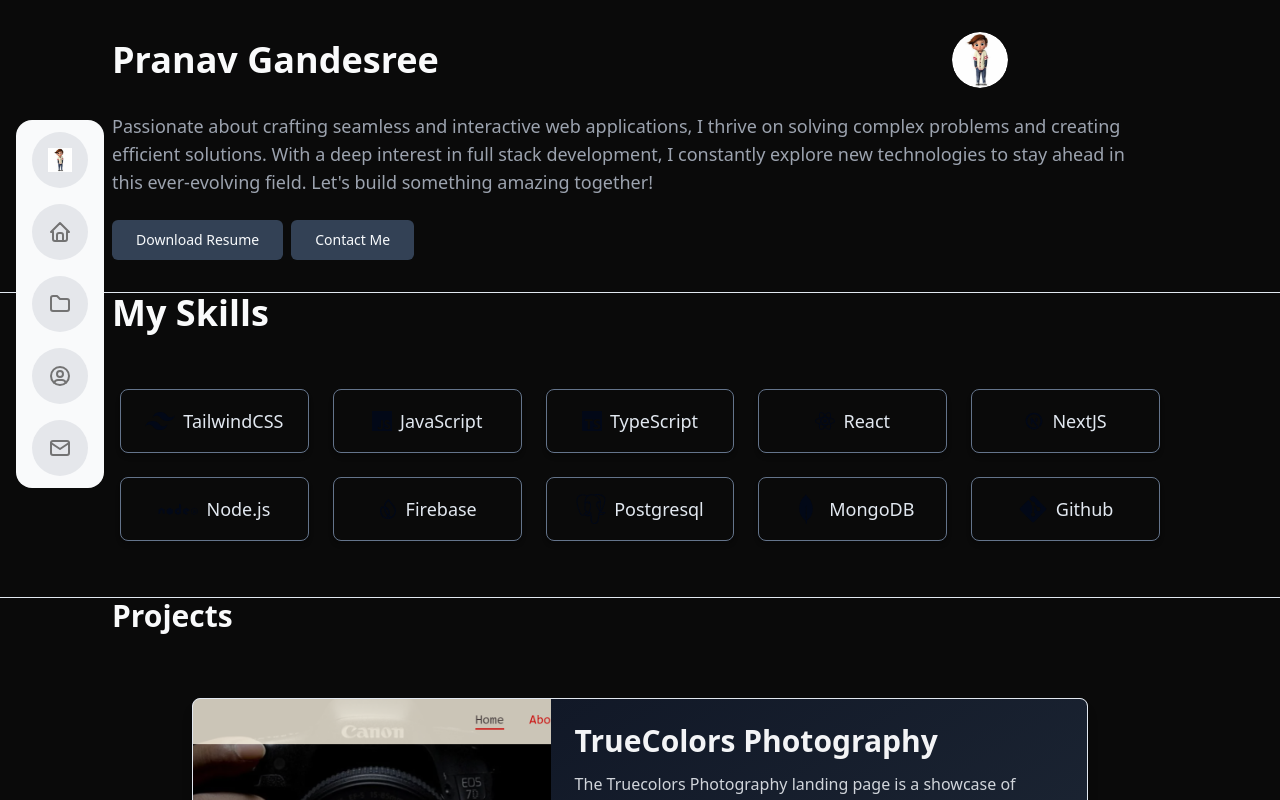
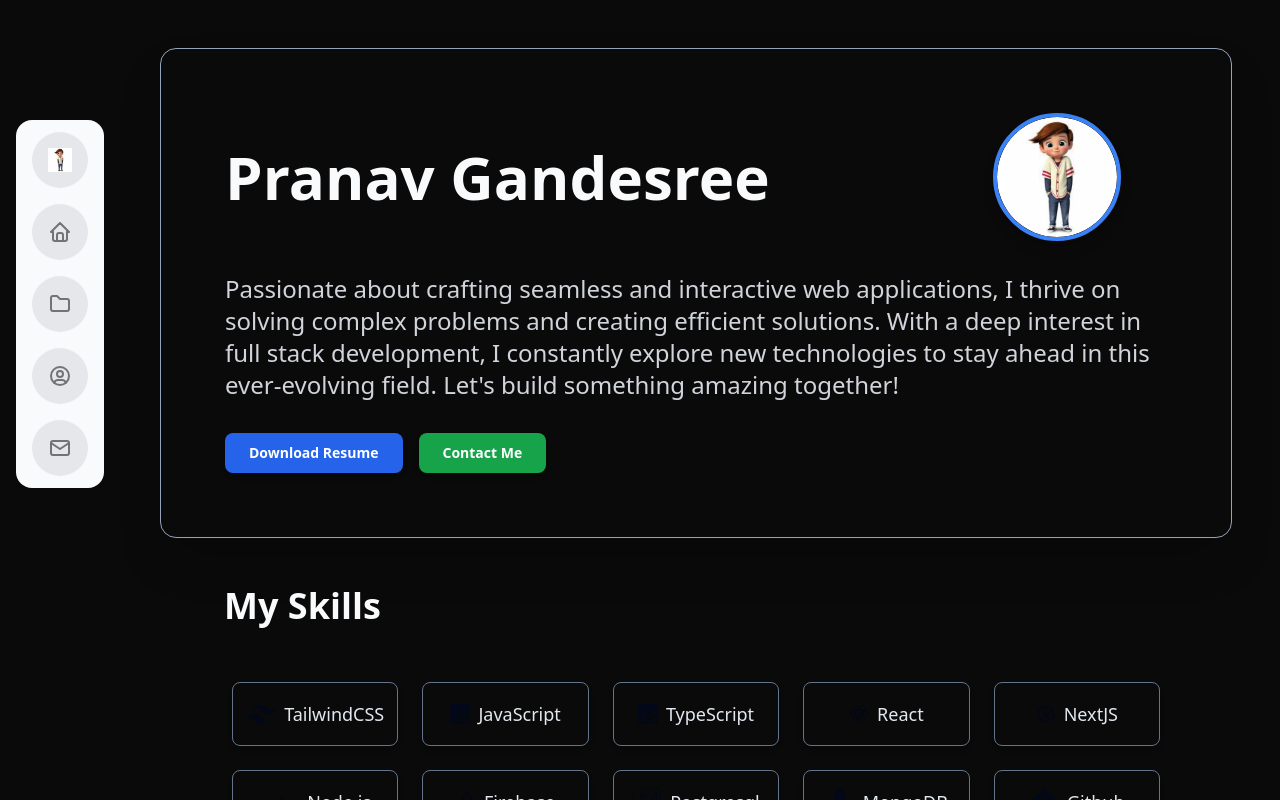
Before and after one commit to pranav-gandesree/pranav-dev-portfolio, a Next.js app: page / in a window 1280 px wide. Shown: the top 800 px of the page. Built offline with nearby package versions, Linux system fonts and the light colour scheme.

Commit message:
revamping ui

```diff
--- a/app/page.tsx
+++ b/app/page.tsx
@@ -8,9 +8,9 @@ import { Separator } from '@/components/ui/separator';
 
 const HomePage: React.FC = () => {
   return (
-    <div>
+    <div className='ml-28'>
       <ProfileSection />
-    <Separator/>
+    {/* <Separator/> */}
       <TechStackSection/>
       <Separator/>
       <ProjectSection/>
--- a/components/MovieCard.tsx
+++ b/components/MovieCard.tsx
@@ -1,4 +1,5 @@
-// components/MovieCard.tsx
+'use client'
+
 import React, { useState, useEffect } from "react";
 import Image from "next/image";
 import { AiFillStar } from "react-icons/ai";
@@ -10,7 +11,7 @@ interface Movie {
   id: number;
   title?: string;
   name?: string;
-  poster_path: string;
+  poster_path?: string;
   rating?: number;
 }
 
@@ -22,7 +23,7 @@ const MovieCard: React.FC<{ movie: Movie }> = ({ movie }) => {
   };
 
   return (
-    <motion.div className="relative bg-white dark:bg-darkSecondary shadow-md p-3 rounded-3xl group transition-[opacity,transform] duration-500">
+    <motion.div className="relative dark:bg-darkSecondary shadow-md p-3 rounded-3xl group transition-[opacity,transform] duration-500">
       <div className="relative h-64 overflow-hidden shadow-lg w-44 -mt-7 rounded-2xl">
         {loading && (
           <>
@@ -54,7 +55,7 @@ const MovieCard: React.FC<{ movie: Movie }> = ({ movie }) => {
         />
       </div>
 
-      <div className="flex flex-col gap-2 mt-2 mb-1 max-w-full">
+      <div className="flex flex-col gap-2 mt-2 mb-1">
         <MovieWatchedStatus rating={movie.rating} />
         <p className="text-sm font-medium -z-1 line-clamp-1" title={movie.title ?? movie.name}>
           {movie.title ?? movie.name}
--- a/components/ProjectCard.tsx
+++ b/components/ProjectCard.tsx
@@ -115,7 +115,7 @@ export default function ProjectCard({ title, description, techStack, image, gith
                 {techStack.map((tech) => (
                   <motion.span
                     key={tech}
-                    className="text-sm bg-blue-500 text-white rounded-full px-3 py-1"
+                    className="text-sm bg-slate-900 text-white rounded-full px-3 py-1"
                     whileHover={{ scale: 1.1, backgroundColor: "#3b82f6" }}
                     transition={{ duration: 0.2 }}
                   >
--- a/components/sections/ProfileSection.tsx
+++ b/components/sections/ProfileSection.tsx
@@ -1,59 +1,164 @@
-"use client"
+// "use client"
 
-import React from 'react';
-import { Button } from '@/components/ui/button';
-import { Avatar, AvatarFallback, AvatarImage } from "@/components/ui/avatar";
-import avatar from '../../public/avatar.jpg';
-import { useRouter } from 'next/navigation';
+// import React from 'react';
+// import { Button } from '@/components/ui/button';
+// import { Avatar, AvatarFallback, AvatarImage } from "@/components/ui/avatar";
+// import avatar from '../../public/avatar.jpg';
+// import { useRouter } from 'next/navigation';
 
-const ProfileSection: React.FC = () => {
-  const router = useRouter();
+// const ProfileSection: React.FC = () => {
+//   const router = useRouter();
+
+//   const handleContactRedirect = () => {
+//     router.push('/contact');
+//   };
+
+//   return (
+//     <div className="flex flex-col m-28 justify-center p-4 md:p-8 md:ml-6 lg:ml-20 border border-slate-400">
+//       <div className="flex flex-col md:flex-row justify-between items-center w-full max-w-4xl mb-6 z-[-1]">
+//         <h1 className="text-4xl font-bold text-gray-50 mb-4 md:mb-0">Pranav Gandesree</h1>
+//         <Avatar className="w-20 h-20 md:w-16 md:h-16 lg:w-14 lg:h-14">
+//           <AvatarImage src={avatar.src} className="rounded-full" />
+//           <AvatarFallback>PG</AvatarFallback>
+//         </Avatar>
+//       </div>
+//       <p className="text-lg mb-6 text-gray-400 max-w-5xl">
+//         Passionate about crafting seamless and interactive web applications, I thrive on solving complex problems and creating efficient solutions.
+//         With a deep interest in full stack development, I constantly explore new technologies to stay ahead in this ever-evolving field.
+//         Let&apos;s build something amazing together!
+//       </p>
+
+//       <div className="flex flex-row md:flex-row md:space-y-0 md:space-x-2">
+//         <a href="/pranavResume.pdf" download>
+//           <Button className="bg-slate-700 hover:bg-slate-500 w-auto md:w-auto md:px-4 md:py-2 lg:w-auto lg:px-6 lg:py-3">
+//             Download Resume
+//           </Button>
+//         </a>
+
+//         <Button onClick={handleContactRedirect} className="bg-slate-700 hover:bg-slate-500 w-auto md:w-auto md:px-4 md:py-2 lg:w-auto lg:px-6 lg:py-3">
+//           Contact Me
+//         </Button>
+//     </div>
+
+//     </div>
+//   );
+// };
+
+// export default ProfileSection;
+
+
+
+
+
+
+
+
+
+
+
+
+
+
+
+
+
+
+
+
+
+
+
+
+
+
+
+
+'use client'
+
+import React from 'react'
+import { Button } from '@/components/ui/button'
+import { Avatar, AvatarFallback, AvatarImage } from "@/components/ui/avatar"
+import avatar from '../../public/avatar.jpg'
+import { useRouter } from 'next/navigation'
+import { motion } from 'framer-motion'
+
+export default function ProfileSection() {
+  const router = useRouter()
 
   const handleContactRedirect = () => {
-    router.push('/contact');
-  };
+    router.push('/contact')
+  }
 
   return (
-    <div className="flex flex-col p-4 md:p-8 md:ml-6 lg:ml-20">
-      <div className="flex flex-col md:flex-row justify-between items-center w-full max-w-4xl mb-6 z-[-1]">
-        <h1 className="text-4xl font-bold text-gray-50 mb-4 md:mb-0">Pranav Gandesree</h1>
-        <Avatar className="w-20 h-20 md:w-16 md:h-16 lg:w-14 lg:h-14">
-          <AvatarImage src={avatar.src} className="rounded-full" />
-          <AvatarFallback>PG</AvatarFallback>
-        </Avatar>
-      </div>
-      <p className="text-lg mb-6 text-gray-400 max-w-5xl">
+    <motion.div
+      initial={{ opacity: 0, y: 20 }}
+      animate={{ opacity: 1, y: 0 }}
+      transition={{ duration: 0.5 }}
+      // className="flex flex-col justify-center p-8 md:p-12 lg:p-16 m-4 md:m-8 lg:m-12 border border-slate-400 bg-gradient-to-br from-gray-900 to-gray-800 shadow-2xl
+      //   rounded-2xl "
+      className="flex flex-col justify-center p-8 md:p-12 lg:p-16 m-4 md:m-8 lg:m-12 border border-slate-400 bg-transparent shadow-2xl
+        rounded-2xl "
+      // className="flex flex-col justify-center p-8 md:p-12 lg:p-16 m-4 md:m-8 lg:m-12 border border-slate-400 bg-gradient-to-br from-gray-900 to-gray-800 shadow-2xl
+      // rounded-[30%_70%_70%_30%/_43%_37%_63%_57%]"
+    >
+      <motion.div
+        className="flex flex-col md:flex-row justify-between items-center w-full max-w-4xl mb-8"
+        initial={{ x: -20, opacity: 0 }}
+        animate={{ x: 0, opacity: 1 }}
+        transition={{ delay: 0.2, duration: 0.5 }}
+      >
+        <h1 className="text-4xl md:text-5xl lg:text-6xl font-bold text-gray-50 mb-6 md:mb-0">Pranav Gandesree</h1>
+        <motion.div
+          whileHover={{ scale: 1.1 }}
+          whileTap={{ scale: 0.9 }}
+        >
+          <Avatar className="w-24 h-24 md:w-28 md:h-28 lg:w-32 lg:h-32 border-4 border-blue-500 shadow-lg">
+            <AvatarImage src={avatar.src} alt="Pranav Gandesree" className="rounded-full" />
+            <AvatarFallback>PG</AvatarFallback>
+          </Avatar>
+        </motion.div>
+      </motion.div>
+
+      <motion.p
+        className="text-lg md:text-xl lg:text-2xl mb-8 text-gray-300 max-w-5xl leading-relaxed"
+        initial={{ y: 20, opacity: 0 }}
+        animate={{ y: 0, opacity: 1 }}
+        transition={{ delay: 0.4, duration: 0.5 }}
+      >
         Passionate about crafting seamless and interactive web applications, I thrive on solving complex problems and creating efficient solutions.
         With a deep interest in full stack development, I constantly explore new technologies to stay ahead in this ever-evolving field.
         Let&apos;s build something amazing together!
-      </p>
+      </motion.p>
 
-      {/* <div className="flex flex-row md:flex-row  md:space-y-0 md:space-x-4">
-      <a href="/pranavResume.pdf" download>
-          <Button className="bg-slate-700 hover:bg-slate-500 w-auto md:w-auto md:px-4 md:py-2 lg:w-auto lg:px-6 lg:py-3 mr-6">
+      <motion.div
+        className="flex flex-col sm:flex-row space-y-4 sm:space-y-0 sm:space-x-4"
+        initial={{ y: 20, opacity: 0 }}
+        animate={{ y: 0, opacity: 1 }}
+        transition={{ delay: 0.6, duration: 0.5 }}
+      >
+        <motion.a
+          href="/pranavResume.pdf"
+          download
+          whileHover={{ scale: 1.05 }}
+          whileTap={{ scale: 0.95 }}
+        >
+          <Button className="w-full sm:w-auto px-6 py-3 bg-blue-600 hover:bg-blue-700 text-white font-semibold rounded-lg transition-colors duration-300 shadow-md hover:shadow-lg">
             Download Resume
           </Button>
-        </a>
+        </motion.a>
 
-        <Button onClick={handleContactRedirect} className="bg-slate-700 hover:bg-slate-500 w-auto md:w-auto md:px-4 md:py-2 lg:w-auto lg:px-6 lg:py-3">
-          Contact Me
-        </Button>
-
-      </div> */}
-      <div className="flex flex-row md:flex-row md:space-y-0 md:space-x-2">
-  <a href="/pranavResume.pdf" download>
-    <Button className="bg-slate-700 hover:bg-slate-500 w-auto md:w-auto md:px-4 md:py-2 lg:w-auto lg:px-6 lg:py-3">
-      Download Resume
-    </Button>
-  </a>
-
-  <Button onClick={handleContactRedirect} className="bg-slate-700 hover:bg-slate-500 w-auto md:w-auto md:px-4 md:py-2 lg:w-auto lg:px-6 lg:py-3">
-    Contact Me
-  </Button>
-</div>
-
-    </div>
-  );
-};
-
-export default ProfileSection;
+        <motion.div
+          whileHover={{ scale: 1.05 }}
+          whileTap={{ scale: 0.95 }}
+        >
+          <Button
+            onClick={handleContactRedirect}
+            className="w-full sm:w-auto px-6 py-3 bg-green-600 hover:bg-green-700 text-white font-semibold rounded-lg transition-colors duration-300 shadow-md hover:shadow-lg"
+          >
+            Contact Me
+          </Button>
+        </motion.div>
+      </motion.div>
+    </motion.div>
+  )
+}
--- a/next.config.mjs
+++ b/next.config.mjs
@@ -6,7 +6,7 @@ const nextConfig = {
         protocol: 'https',
         hostname: 'image.tmdb.org',
         port: '',
-        pathname: '/t/p/w500/**',
+        pathname: '/t/p/**', // Updated to match any image size path
       },
       {
         protocol: 'https',
--- a/package.json
+++ b/package.json
@@ -10,6 +10,7 @@
   },
   "dependencies": {
     "@hookform/resolvers": "^3.9.0",
+    "@radix-ui/react-accordion": "^1.2.0",
     "@radix-ui/react-avatar": "^1.1.0",
     "@radix-ui/react-dropdown-menu": "^2.1.1",
     "@radix-ui/react-label": "^2.1.0",
```
Also changed, not shown: components/QandA.tsx (added, +55 -0 lines), components/sections/AboutMe.tsx (+14 -2 lines), components/ui/accordion.tsx (added, +58 -0 lines), tailwind.config.ts (+63 -37 lines), 1 other file (tests, documents, lock files or other folders).
